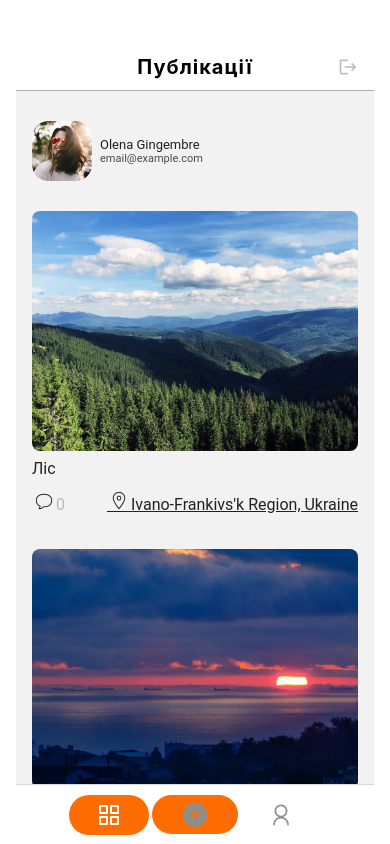
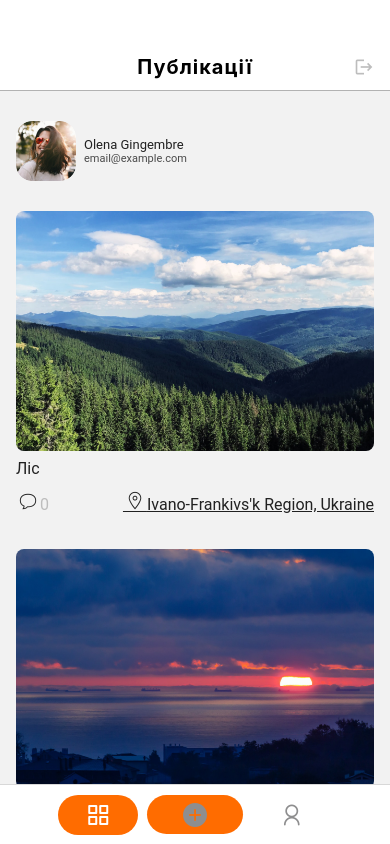
Before and after one commit to HelenaGingembre/rn-hw-5, a React Native app: screen /Posts in a window 390 px wide. Built offline with nearby package versions, Linux system fonts and the light colour scheme.

Commit message:
updatr style

```diff
--- a/App.js
+++ b/App.js
@@ -37,17 +37,10 @@ export default function App() {
     if (!fontsLoaded) {
         return null;
     }
-
+    onFontsLoaded();
     return (
-        <View style={styles.container} onLayout={onFontsLoaded}>
-            <NavigationContainer>{routing}</NavigationContainer>
-        </View>
+        // <View onLayout={onFontsLoaded}>
+        <NavigationContainer>{routing}</NavigationContainer>
+        // </View>
     );
 }
-const styles = StyleSheet.create({
-    container: {
-        flex: 1,
-        justifyContent: 'center',
-        marginHorizontal: 16,
-    },
-});
--- a/Screens/auth/LoginScreen.js
+++ b/Screens/auth/LoginScreen.js
@@ -119,7 +119,7 @@ export const Login = ({ navigation }) => {
                                     style={styles.btn}
                                     onPress={() => {
                                         keyboardHideAndSubmit();
-                                        navigation.navigate('Posts');
+                                        navigation.navigate('Home');
                                     }}
                                 >
                                     <Text style={styles.btnTitle}>Увійти</Text>
--- a/Screens/auth/RegistrationScreen.js
+++ b/Screens/auth/RegistrationScreen.js
@@ -152,7 +152,7 @@ export const Registration = ({ navigation }) => {
                                     style={styles.btn}
                                     onPress={() => {
                                         keyboardHideAndSubmit();
-                                        navigation.navigate('Posts');
+                                        navigation.navigate('Home');
                                     }}
                                 >
                                     <Text style={styles.btnTitle}>
--- a/Screens/main/Home.js
+++ b/Screens/main/Home.js
@@ -1,18 +1,17 @@
 import React from 'react';
 // import { createBottomTabNavigator } from '@react-navigation/bottom-tabs';
 
-import { StyleSheet, TouchableOpacity } from 'react-native';
+import { StyleSheet, TouchableOpacity, View } from 'react-native';
 
 import { PostsScreen } from './PostsScreen';
 import { User } from '../../components/user';
 
 export const Home = () => {
-    return (
-        <View style={styles.container}>
-            {/* <User /> */}
-            <PostsScreen />
-        </View>
-    );
+    return <PostsScreen />;
+    // <View style={styles.container}>
+    //   <User />
+    // <PostsScreen />
+    // </View>
 };
 
 const styles = StyleSheet.create({
--- a/router.js
+++ b/router.js
@@ -38,8 +38,8 @@ export const useRoute = isAuth => {
                 />
                 <AuthStack.Screen
                     component={Home}
-                    name="Posts"
-                    options={{ headerTitleAlign: 'center' }}
+                    name="Home"
+                    options={{ headerTitleAlign: 'center', headerShown: false }}
                 />
             </AuthStack.Navigator>
         );
@@ -116,6 +116,11 @@ export const useRoute = isAuth => {
                     tabBarInactiveTintColor: '#BDBDBD',
                 }}
             />
+            {/* <MainTabs.Screen
+                component={Home}
+                name="Home"
+                options={{ headerTitleAlign: 'center', headerShown: false }}
+            /> */}
         </MainTabs.Navigator>
     );
 };
```
